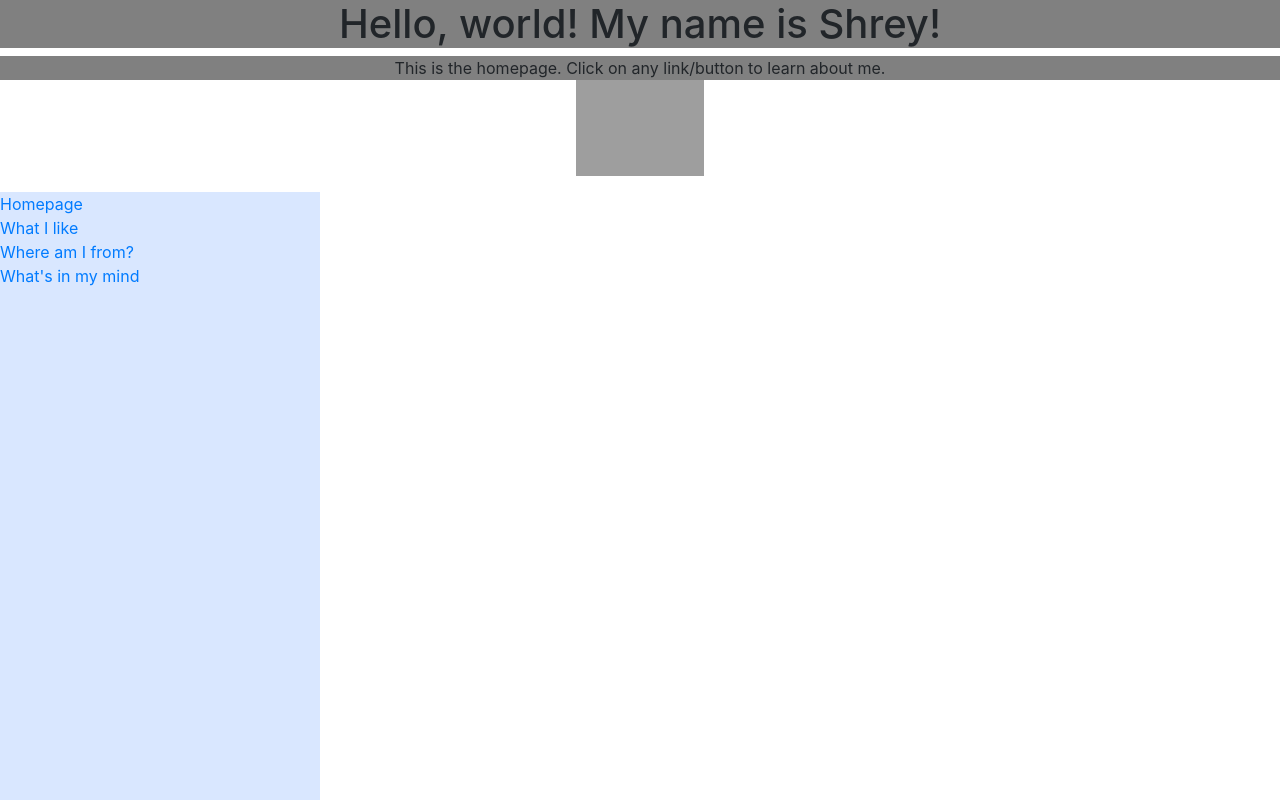
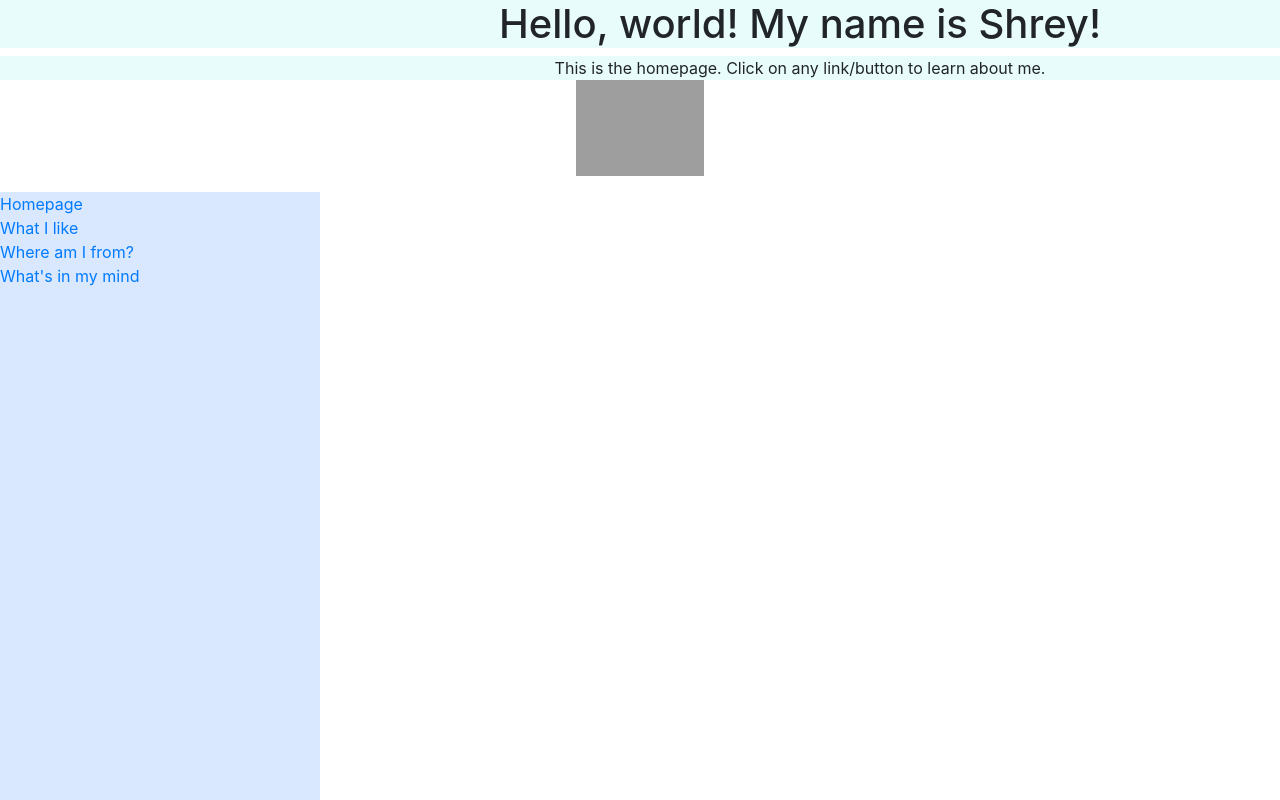
Before and after one commit to wednesday331/Personal-Webpage, a plain HTML site: page index.html in a window 1280 px wide. Drawn offline with nearby package versions, Linux system fonts and the light colour scheme; grey boxes are pictures that could not be loaded.

Commit message:
Update index.html

```diff
--- a/index.html
+++ b/index.html
@@ -16,7 +16,7 @@
 }
             h1 { text-align:center;}
             #description {text-align:center;}
-            h1, #description { background-color:grey;}
+            h1, #description { background-color:#e8fcfb; text-indent: 25%}
 
             li a:hover {
   background-color: #555;
```
